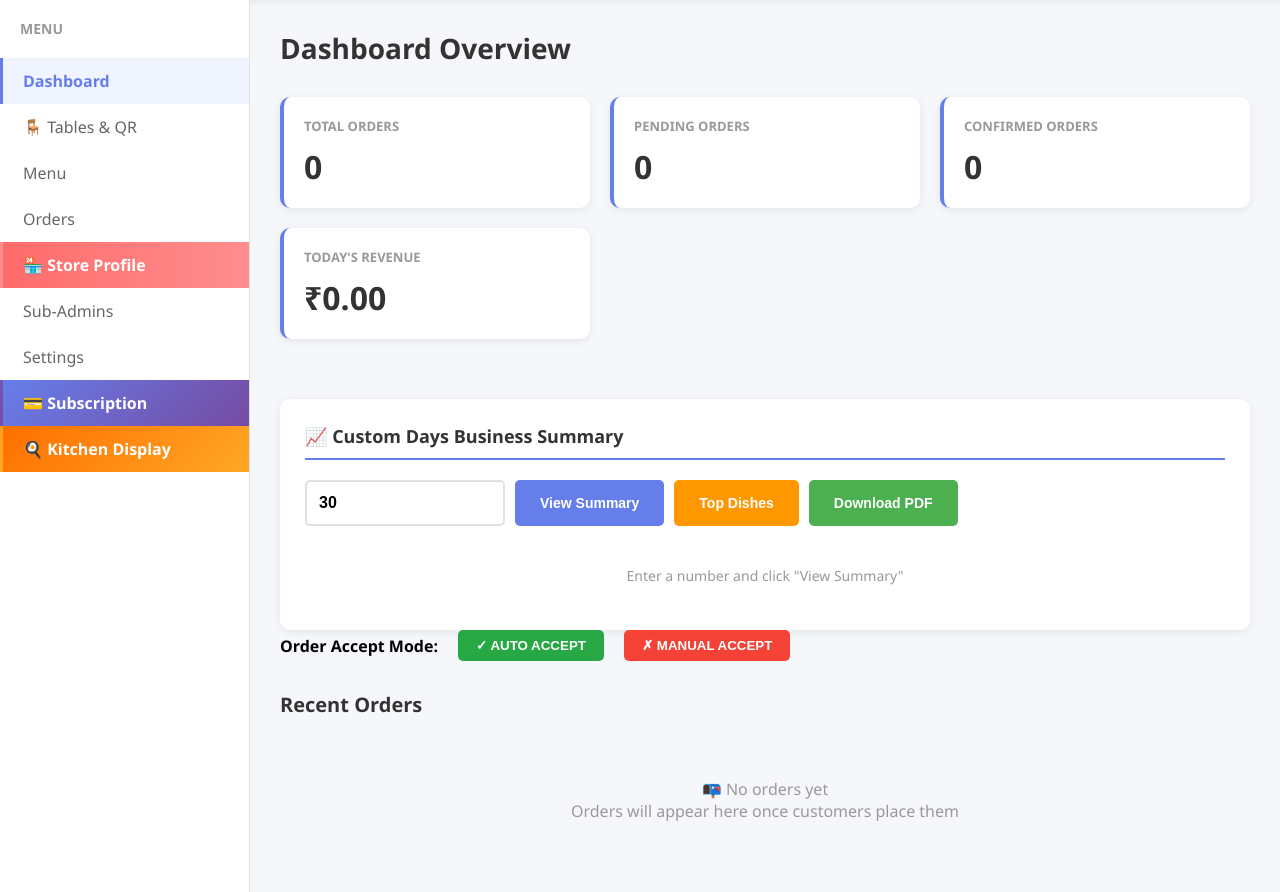
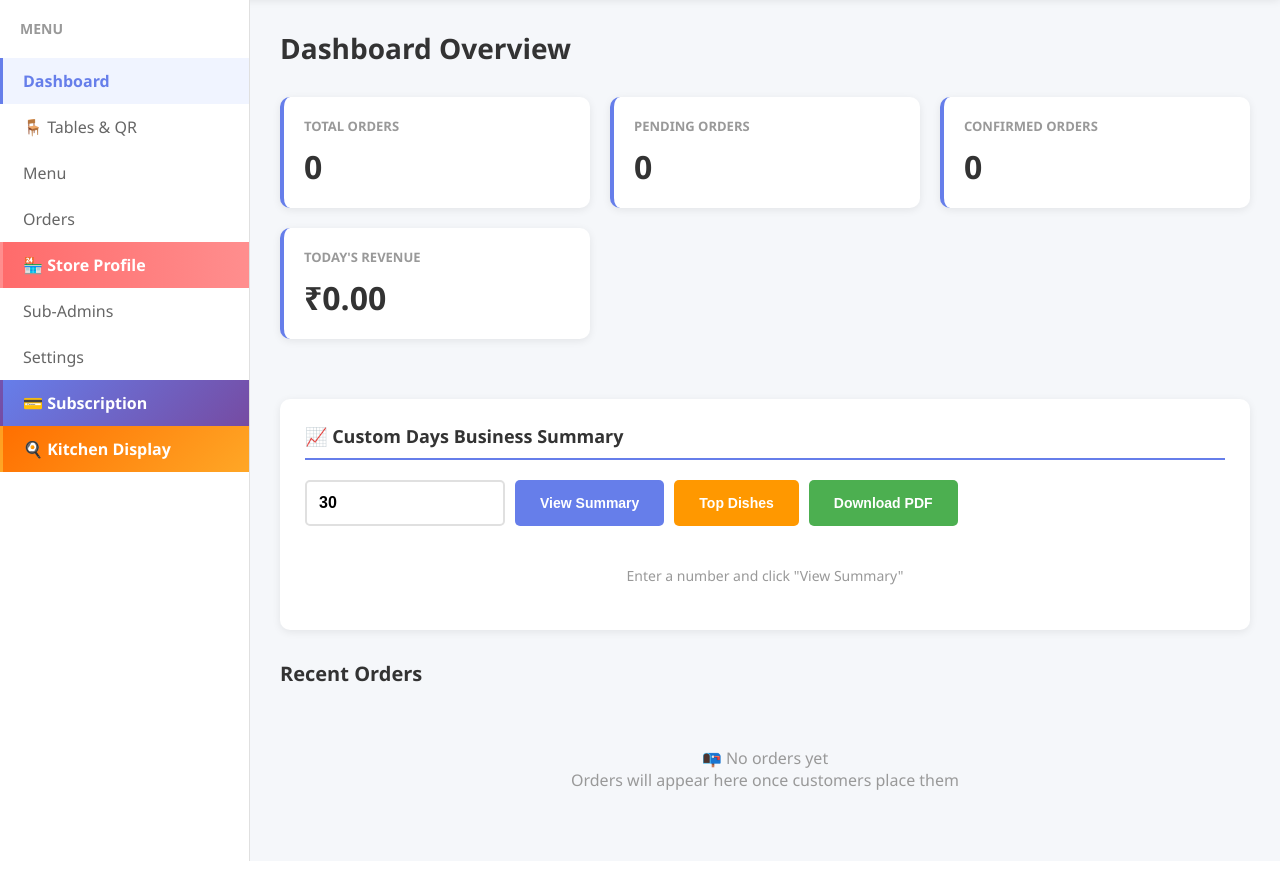
Before and after one commit to santagift24-wq/hotel-app, a Flask app: page /admin/dashboard in a window 1280 px wide. Shown: the part 129-1021 px from the top of the page. After the commit the page ends 990 px from the top, so only its background shows below. Run offline with Flask 3, Linux system fonts and the light colour scheme; the visitor is signed in with stand-in values (Sample User, id 1); data comes from the database, SQL or seed files in the repository; data that the repository does not hold is empty; some libraries are stand-ins or nearby versions.

Commit message:
remove: Delete Auto Accept/Manual Accept buttons from dashboard
- Removes the Order Accept Mode toggle buttons from admin dashboard
- Simplifies the dashboard UI by removing unnecessary accept mode controls

```diff
--- a/templates/admin/dashboard.html
+++ b/templates/admin/dashboard.html
@@ -618,52 +618,6 @@
                 </div>
             </div>
 
-            <div style="display: flex; align-items: center; gap: 20px; margin-bottom: 30px;">
-                <span style="font-weight: bold; font-size: 16px;">Order Accept Mode:</span>
-                <button id="autoAcceptBtn" onclick="setAcceptMode('auto')" style="padding: 8px 18px; border-radius: 5px; border: none; font-weight: bold; background: #28a745; color: white;">✓ AUTO ACCEPT</button>
-                <button id="manualAcceptBtn" onclick="setAcceptMode('manual')" style="padding: 8px 18px; border-radius: 5px; border: none; font-weight: bold; background: #f44336; color: white;">✗ MANUAL ACCEPT</button>
-                <span id="acceptModeStatus" style="margin-left: 15px; font-size: 15px; color: #666;"></span>
-            </div>
-            <script>
-            async function setAcceptMode(mode) {
-                const auto_accept = mode === 'auto' ? 1 : 0;
-                const res = await fetch('/admin/auto-accept-setting', {
-                    method: 'POST',
-                    headers: {'Content-Type': 'application/json'},
-                    body: JSON.stringify({auto_accept})
-                });
-                const data = await res.json();
-                if (data.success) {
-                    updateAcceptModeUI(auto_accept);
-                } else {
-                    alert('Failed to update accept mode');
-                }
-            }
-            function updateAcceptModeUI(auto_accept) {
-                const autoBtn = document.getElementById('autoAcceptBtn');
-                const manualBtn = document.getElementById('manualAcceptBtn');
-                if (auto_accept) {
-                    autoBtn.style.background = '#28a745';
-                    autoBtn.style.color = 'white';
-                    manualBtn.style.background = '#e0e0e0';
-                    manualBtn.style.color = '#333';
-                    document.getElementById('acceptModeStatus').innerText = 'Auto Accept is ON';
-                } else {
-                    manualBtn.style.background = '#f44336';
-                    manualBtn.style.color = 'white';
-                    autoBtn.style.background = '#e0e0e0';
-                    autoBtn.style.color = '#333';
-                    document.getElementById('acceptModeStatus').innerText = 'Manual Accept is ON';
-                }
-            }
-            async function fetchAcceptMode() {
-                const res = await fetch('/admin/auto-accept-setting');
-                const data = await res.json();
-                updateAcceptModeUI(data.auto_accept);
-            }
-            window.addEventListener('DOMContentLoaded', fetchAcceptMode);
-            </script>
-
             <div class="orders-section">
                 <h2>Recent Orders</h2>
                 {% if orders %}
```
